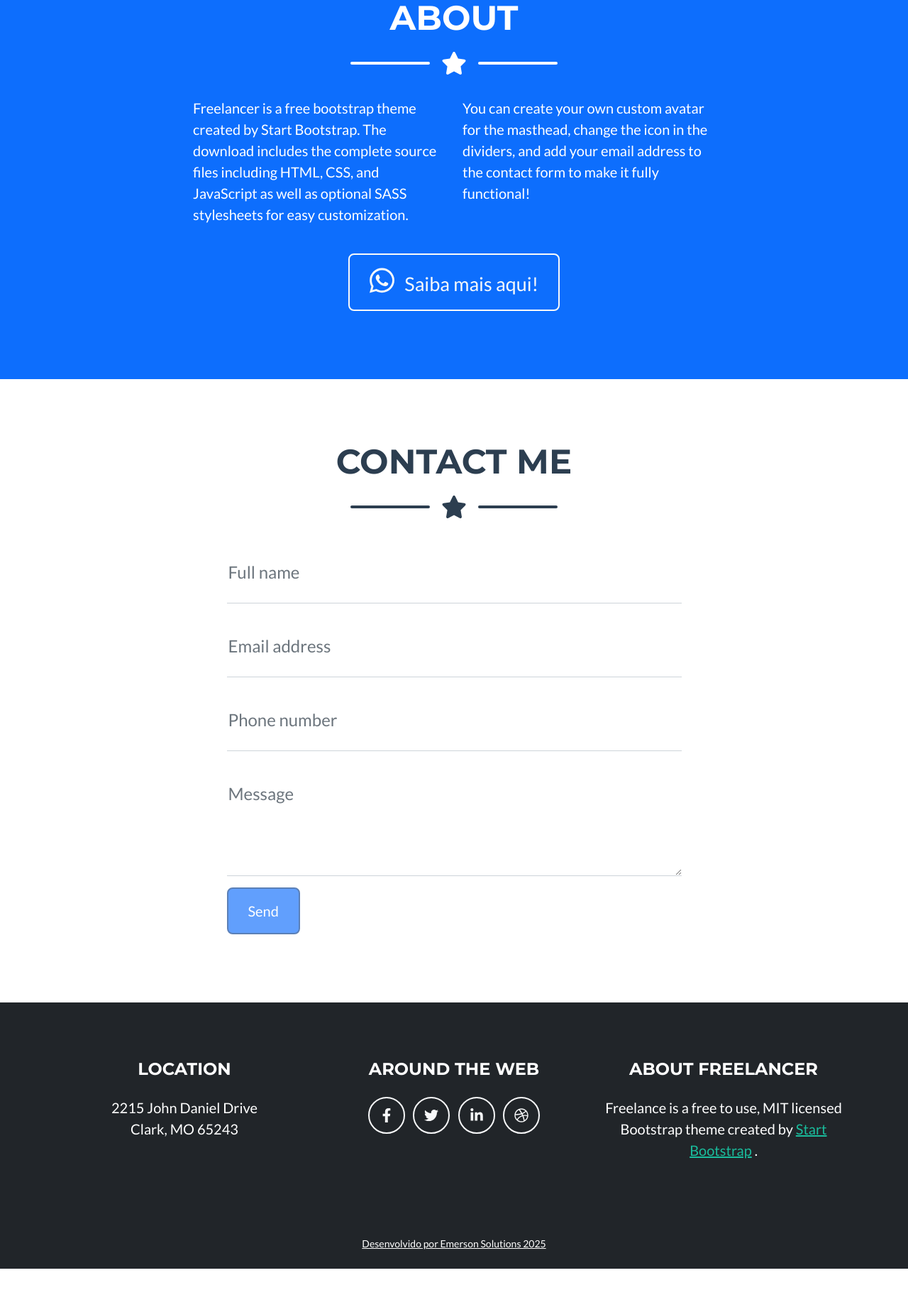
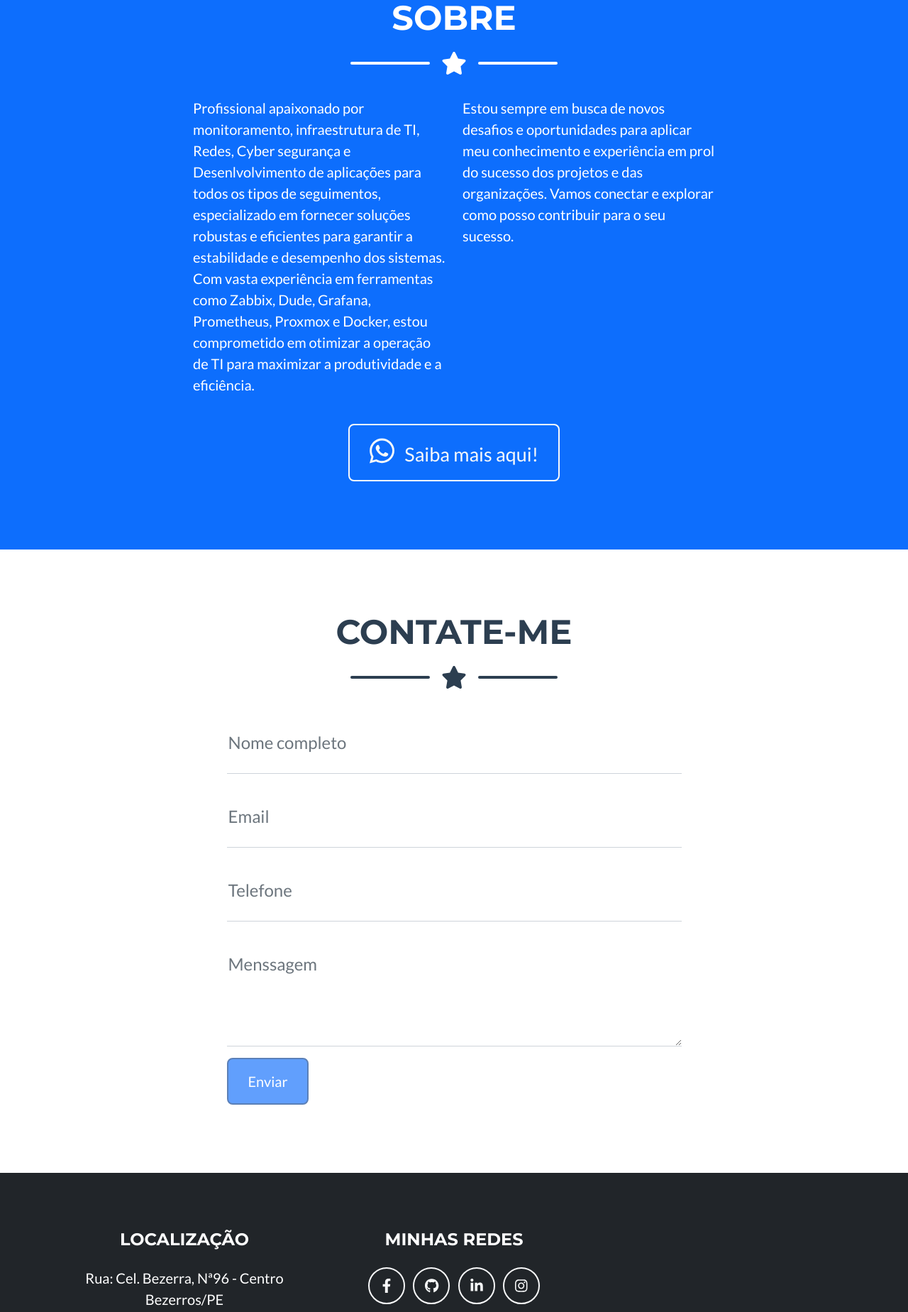
Before and after one commit to emersonnet/EmersonSolutions, a plain HTML site: page index.html in a window 1280 px wide. Shown: the part 1760-3608 px from the top of the page at 71% size. Before the commit the page ends 3547 px from the top, so only its background shows below. Drawn offline with nearby package versions, Linux system fonts and the light colour scheme.

Commit message:
Update index.html
atualização do site

```diff
--- a/index.html
+++ b/index.html
@@ -125,7 +125,7 @@
         <section class="page-section bg-primary text-white mb-0" id="about">
             <div class="container">
                 <!-- About Section Heading-->
-                <h2 class="page-section-heading text-center text-uppercase text-white">About</h2>
+                <h2 class="page-section-heading text-center text-uppercase text-white">Sobre</h2>
                 <!-- Icon Divider-->
                 <div class="divider-custom divider-light">
                     <div class="divider-custom-line"></div>
@@ -134,8 +134,8 @@
                 </div>
                 <!-- About Section Content-->
                 <div class="row">
-                    <div class="col-lg-4 ms-auto"><p class="lead">Freelancer is a free bootstrap theme created by Start Bootstrap. The download includes the complete source files including HTML, CSS, and JavaScript as well as optional SASS stylesheets for easy customization.</p></div>
-                    <div class="col-lg-4 me-auto"><p class="lead">You can create your own custom avatar for the masthead, change the icon in the dividers, and add your email address to the contact form to make it fully functional!</p></div>
+                    <div class="col-lg-4 ms-auto"><p class="lead">Profissional apaixonado por monitoramento, infraestrutura de TI, Redes, Cyber segurança e Desenlvolvimento de aplicações para todos os tipos de seguimentos, especializado em fornecer soluções robustas e eficientes para garantir a estabilidade e desempenho dos sistemas. Com vasta experiência em ferramentas como Zabbix, Dude, Grafana, Prometheus, Proxmox e Docker, estou comprometido em otimizar a operação de TI para maximizar a produtividade e a eficiência.</p></div>
+                    <div class="col-lg-4 me-auto"><p class="lead">Estou sempre em busca de novos desafios e oportunidades para aplicar meu conhecimento e experiência em prol do sucesso dos projetos e das organizações. Vamos conectar e explorar como posso contribuir para o seu sucesso.</p></div>
                 </div>
                 <!-- About Section Button-->
                 <div class="text-center mt-4">
@@ -150,7 +150,7 @@
         <section class="page-section" id="contact">
             <div class="container">
                 <!-- Contact Section Heading-->
-                <h2 class="page-section-heading text-center text-uppercase text-secondary mb-0">Contact Me</h2>
+                <h2 class="page-section-heading text-center text-uppercase text-secondary mb-0">Contate-me</h2>
                 <!-- Icon Divider-->
                 <div class="divider-custom">
                     <div class="divider-custom-line"></div>
@@ -160,38 +160,32 @@
                 <!-- Contact Section Form-->
                 <div class="row justify-content-center">
                     <div class="col-lg-8 col-xl-7">
-                        <!-- * * * * * * * * * * * * * * *-->
-                        <!-- * * SB Forms Contact Form * *-->
-                        <!-- * * * * * * * * * * * * * * *-->
-                        <!-- This form is pre-integrated with SB Forms.-->
-                        <!-- To make this form functional, sign up at-->
-                        <!-- https://startbootstrap.com/solution/contact-forms-->
-                        <!-- to get an API token!-->
+
                         <form id="contactForm" data-sb-form-api-token="API_TOKEN">
                             <!-- Name input-->
                             <div class="form-floating mb-3">
                                 <input class="form-control" id="name" type="text" placeholder="Enter your name..." data-sb-validations="required" />
-                                <label for="name">Full name</label>
-                                <div class="invalid-feedback" data-sb-feedback="name:required">A name is required.</div>
+                                <label for="name">Nome completo</label>
+                                <div class="invalid-feedback" data-sb-feedback="name:required">O nome é obrigatorio.</div>
                             </div>
                             <!-- Email address input-->
                             <div class="form-floating mb-3">
                                 <input class="form-control" id="email" type="email" placeholder="name@example.com" data-sb-validations="required,email" />
-                                <label for="email">Email address</label>
-                                <div class="invalid-feedback" data-sb-feedback="email:required">An email is required.</div>
-                                <div class="invalid-feedback" data-sb-feedback="email:email">Email is not valid.</div>
+                                <label for="email">Email</label>
+                                <div class="invalid-feedback" data-sb-feedback="email:required">O email é obrigatorio.</div>
+                                <div class="invalid-feedback" data-sb-feedback="email:email">Email não é valido.</div>
                             </div>
                             <!-- Phone number input-->
                             <div class="form-floating mb-3">
                                 <input class="form-control" id="phone" type="tel" placeholder="(123) 456-7890" data-sb-validations="required" />
-                                <label for="phone">Phone number</label>
-                                <div class="invalid-feedback" data-sb-feedback="phone:required">A phone number is required.</div>
+                                <label for="phone">Telefone</label>
+                                <div class="invalid-feedback" data-sb-feedback="phone:required">O numero do telefone é obrigatorio.</div>
                             </div>
                             <!-- Message input-->
                             <div class="form-floating mb-3">
                                 <textarea class="form-control" id="message" type="text" placeholder="Enter your message here..." style="height: 10rem" data-sb-validations="required"></textarea>
-                                <label for="message">Message</label>
-                                <div class="invalid-feedback" data-sb-feedback="message:required">A message is required.</div>
+                                <label for="message">Menssagem</label>
+                                <div class="invalid-feedback" data-sb-feedback="message:required">A menssagem é obrigatorio.</div>
                             </div>
                             <!-- Submit success message-->
                             <!---->
@@ -199,19 +193,19 @@
                             <!-- has successfully submitted-->
                             <div class="d-none" id="submitSuccessMessage">
                                 <div class="text-center mb-3">
-                                    <div class="fw-bolder">Form submission successful!</div>
-                                    To activate this form, sign up at
+                                    <div class="fw-bolder">Envio do formulário realizado com sucesso!</div>
+                                    Siga-me no Instagram
                                     <br />
-                                    <a href="https://startbootstrap.com/solution/contact-forms">https://startbootstrap.com/solution/contact-forms</a>
+                                    <a href="https://instagram.com/emersonnetconn">@emersonnetconn</a>
                                 </div>
                             </div>
                             <!-- Submit error message-->
                             <!---->
                             <!-- This is what your users will see when there is-->
                             <!-- an error submitting the form-->
-                            <div class="d-none" id="submitErrorMessage"><div class="text-center text-danger mb-3">Error sending message!</div></div>
+                            <div class="d-none" id="submitErrorMessage"><div class="text-center text-danger mb-3">Erro ao enviar a menssagem!</div></div>
                             <!-- Submit Button-->
-                            <button class="btn btn-primary btn-xl disabled" id="submitButton" type="submit">Send</button>
+                            <button class="btn btn-primary btn-xl disabled" id="submitButton" type="submit">Enviar</button>
                         </form>
                     </div>
                 </div>
@@ -223,29 +217,20 @@
                 <div class="row">
                     <!-- Footer Location-->
                     <div class="col-lg-4 mb-5 mb-lg-0">
-                        <h4 class="text-uppercase mb-4">Location</h4>
+                        <h4 class="text-uppercase mb-4">Localização</h4>
                         <p class="lead mb-0">
-                            2215 John Daniel Drive
+                            Rua: Cel. Bezerra, Nª96 - Centro
                             <br />
-                            Clark, MO 65243
+                            Bezerros/PE
                         </p>
                     </div>
                     <!-- Footer Social Icons-->
                     <div class="col-lg-4 mb-5 mb-lg-0">
-                        <h4 class="text-uppercase mb-4">Around the Web</h4>
-                        <a class="btn btn-outline-light btn-social mx-1" href="#!"><i class="fab fa-fw fa-facebook-f"></i></a>
-                        <a class="btn btn-outline-light btn-social mx-1" href="#!"><i class="fab fa-fw fa-twitter"></i></a>
-                        <a class="btn btn-outline-light btn-social mx-1" href="#!"><i class="fab fa-fw fa-linkedin-in"></i></a>
-                        <a class="btn btn-outline-light btn-social mx-1" href="#!"><i class="fab fa-fw fa-dribbble"></i></a>
-                    </div>
-                    <!-- Footer About Text-->
-                    <div class="col-lg-4">
-                        <h4 class="text-uppercase mb-4">About Freelancer</h4>
-                        <p class="lead mb-0">
-                            Freelance is a free to use, MIT licensed Bootstrap theme created by
-                            <a href="http://startbootstrap.com">Start Bootstrap</a>
-                            .
-                        </p>
+                        <h4 class="text-uppercase mb-4">Minhas Redes</h4>
+                        <a class="btn btn-outline-light btn-social mx-1" href="https://www.facebook.com/people/Emerson-Solutions/61560078640263/"><i class="fab fa-fw fa-facebook-f"></i></a>
+                        <a class="btn btn-outline-light btn-social mx-1" href="https://github.com/emersonnet"><i class="fa-brands fa-github"></i></a>
+                        <a class="btn btn-outline-light btn-social mx-1" href="https://www.linkedin.com/in/emerson-santos-a543332ab/"><i class="fab fa-fw fa-linkedin-in"></i></a>
+                        <a class="btn btn-outline-light btn-social mx-1" href="https://www.instagram.com/emersonnetconn"><i class="fa-brands fa-instagram"></i></a>
                     </div>
                 </div>
             </div>
```
